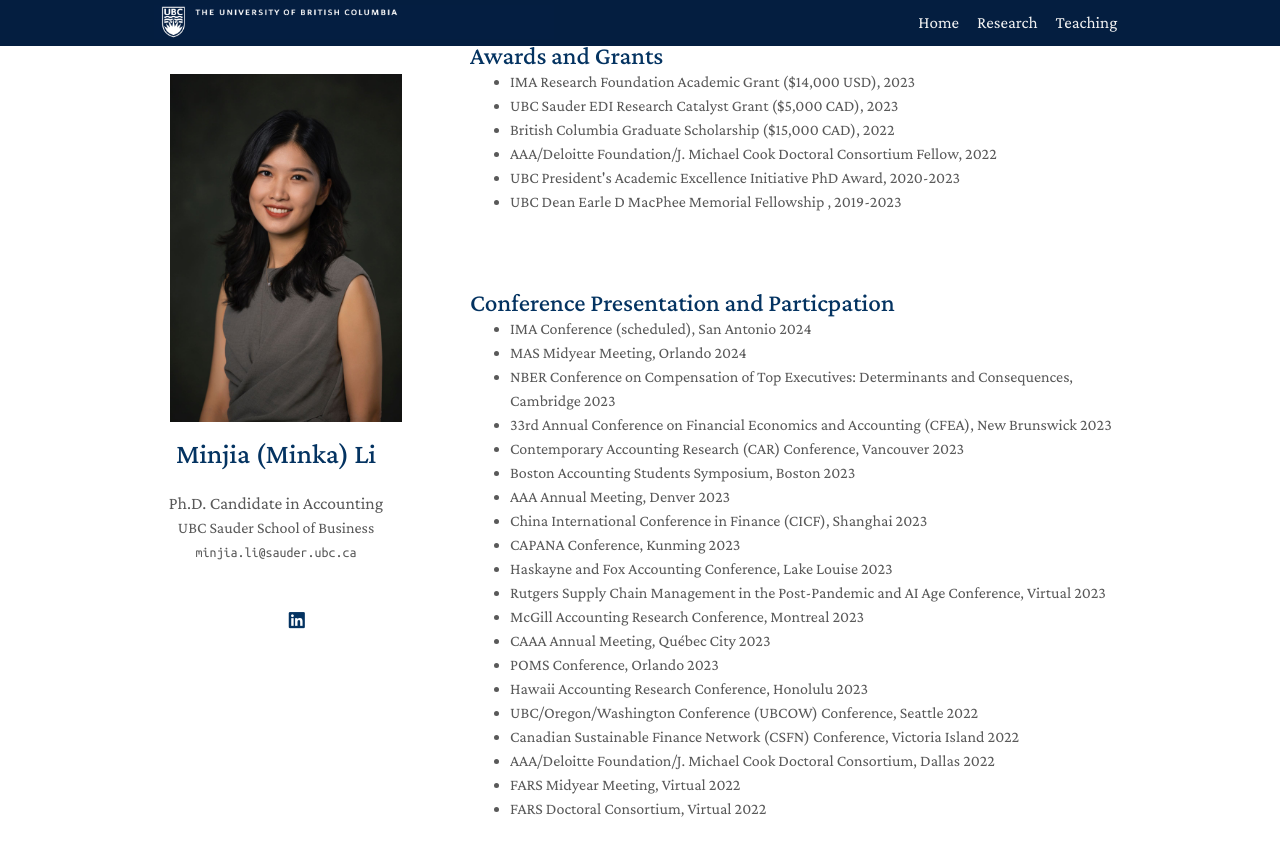
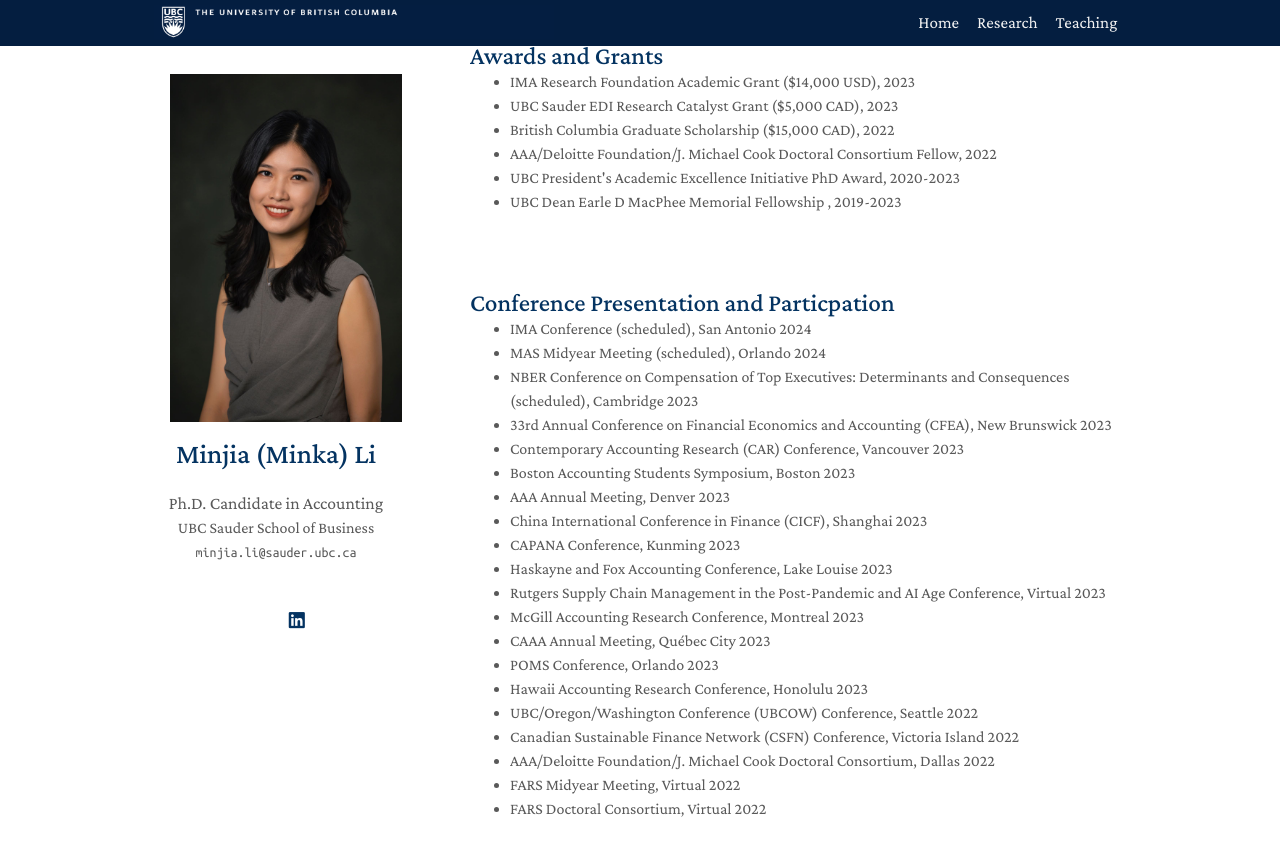
Before and after one commit to zeyang1225/zeyang1225.github.io, a Jekyll site: the page built from index.md, in a window 1280 px wide and 900 px high, scrolled down 1933 px. Shown: the top 856 px of the window. Built offline with Jekyll 4.4.1, drawn with Linux system fonts in a browser that asks for light colours; nearby versions of some CDN libraries; a style sheet for code colours, icons or effects is not loaded.

Commit message:
Update conference.md

```diff
--- a/_includes/conference.md
+++ b/_includes/conference.md
@@ -4,8 +4,8 @@
 
 <ul style="margin:0 0 5px;">
   <li><autocolor>IMA Conference (scheduled), San Antonio 2024</autocolor></li>
-  <li><autocolor>MAS Midyear Meeting, Orlando 2024</autocolor></li>
-  <li><autocolor>NBER Conference on Compensation of Top Executives: Determinants and Consequences, Cambridge 2023</autocolor></li>
+  <li><autocolor>MAS Midyear Meeting (scheduled), Orlando 2024</autocolor></li>
+  <li><autocolor>NBER Conference on Compensation of Top Executives: Determinants and Consequences (scheduled), Cambridge 2023</autocolor></li>
   <li><autocolor>33rd Annual Conference on Financial Economics and Accounting (CFEA), New Brunswick 2023</autocolor></li>
   <li><autocolor>Contemporary Accounting Research (CAR) Conference, Vancouver 2023</autocolor></li>
   <li><autocolor>Boston Accounting Students Symposium, Boston 2023</autocolor></li>
```
